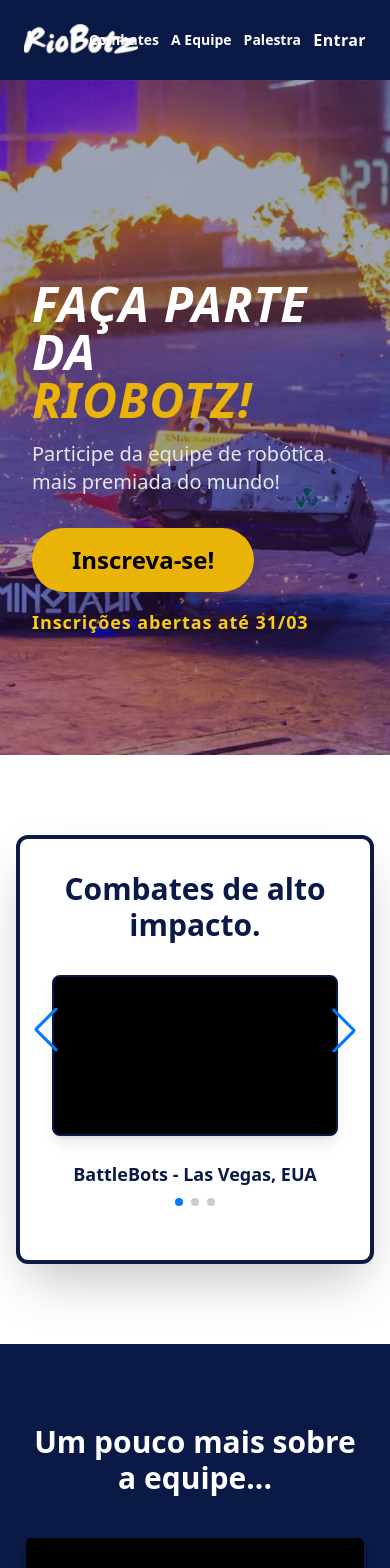
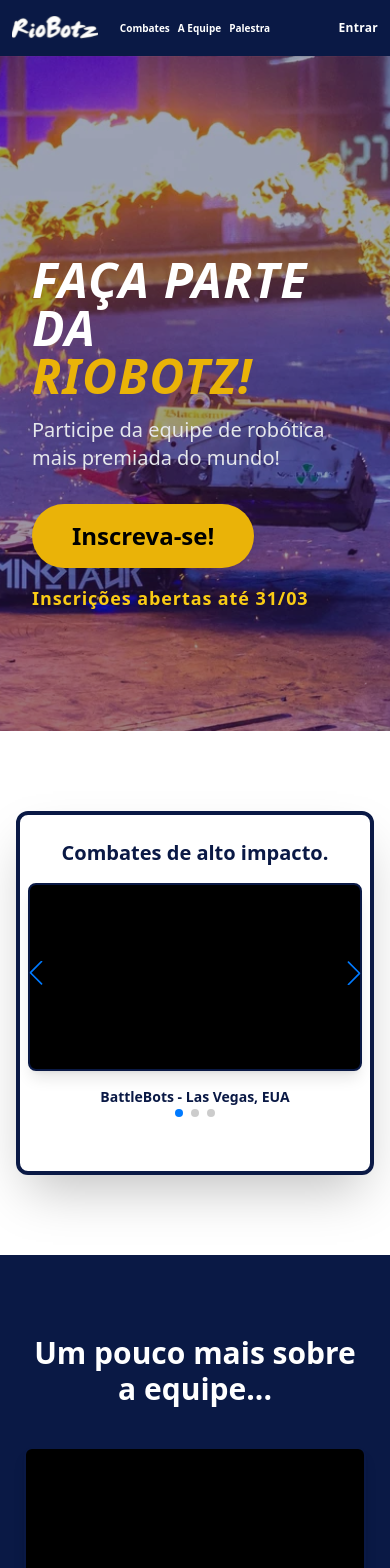
Before and after one commit to thadeu-ct/processo-seletivo-riobotz, a React (Vite) app: page / in a window 390 px wide. Shown: the top 1568 px of the page. Built offline with nearby package versions, Linux system fonts and the light colour scheme; no server answers.

Commit message:
manutenção mobile

```diff
--- a/src/components/Header.jsx
+++ b/src/components/Header.jsx
@@ -3,16 +3,16 @@ import LogoRioBotz from "../assets/logo-riobotz.svg";
 
 function Header({ children, logoLink = "/" }) {
   return (
-    <header className="flex justify-between items-center px-6 py-6 bg-[#0a1945] relative z-50">
-      <Link to={logoLink}>
+    <header className="flex justify-between items-center px-3 sm:px-6 py-4 sm:py-6 bg-[#0a1945] relative z-50">
+      <Link to={logoLink} className="z-10">
         <img
           src={LogoRioBotz}
           alt="Logo RioBotz"
-          className="h-8 md:h-10 hover:scale-105 transition-transform"
+          className="h-6 sm:h-8 md:h-10 hover:scale-105 transition-transform"
         />
       </Link>
 
-      <div className="flex items-center">{children}</div>
+      <div className="flex items-center z-10">{children}</div>
     </header>
   );
 }
--- a/src/components/PublicHeader.jsx
+++ b/src/components/PublicHeader.jsx
@@ -4,7 +4,7 @@ import Header from "./Header";
 function PublicHeader() {
   return (
     <Header logoLink="/">
-      <nav className="flex absolute left-1/2 transform -translate-x-1/2 items-center gap-3 md:gap-10 text-white font-bold text-sm md:text-base whitespace-nowrap">
+      <nav className="flex absolute left-1/2 transform -translate-x-1/2 items-center gap-2 sm:gap-4 md:gap-10 text-white font-bold text-[10px] sm:text-sm md:text-base whitespace-nowrap">
         <a href="#combates" className="hover:text-yellow-400 transition-colors">
           Combates
         </a>
@@ -18,7 +18,7 @@ function PublicHeader() {
       <div className="flex items-center">
         <Link
           to="/login"
-          className="text-white font-extrabold text-base md:text-xl tracking-wide hover:text-yellow-400 transition-colors"
+          className="text-white font-extrabold text-xs sm:text-sm md:text-xl tracking-wide hover:text-yellow-400 transition-colors"
         >
           Entrar
         </Link>
--- a/src/features/CombatCarousel.jsx
+++ b/src/features/CombatCarousel.jsx
@@ -13,21 +13,21 @@ const combatVideos = [
     id: 1,
     title: "Combates de alto impacto.",
     location: "BattleBots - Las Vegas, EUA",
-    videoId: "GkbAcwYix7I", //https://www.youtube.com/watch?v=GkbAcwYix7I
+    videoId: "GkbAcwYix7I",
     startSeconds: 0,
   },
   {
     id: 2,
     title: "Em competições internacionais.",
     location: "NHRL - Norwalk, EUA",
-    videoId: "fqgrigHtMI4", // https://www.youtube.com/live/fqgrigHtMI4?si=HBtOuM7IEqZ1B9ec&t=13266
+    videoId: "fqgrigHtMI4",
     startSeconds: 13266,
   },
   {
     id: 3,
     title: "Por todo o Brasil.",
     location: "Bots Fight Club - São Paulo, Brasil",
-    videoId: "OF76Ie9mRQc", // https://www.youtube.com/live/OF76Ie9mRQc?si=4DBKXISI0IMV-I5s&t=29442
+    videoId: "OF76Ie9mRQc",
     startSeconds: 29442,
   },
 ];
@@ -55,12 +55,18 @@ function CombatCarousel() {
             pagination={{ clickable: true }}
             loop={true}
             onSwiper={(swiper) => setSwiperInstance(swiper)}
-            className="w-full h-full"
+            // A mágica do padding nas laterais:
+            className="w-full h-full px-10 md:px-16"
+            // Diminuindo o tamanho da seta nativa do Swiper:
+            style={{
+              "--swiper-navigation-size": "24px",
+            }}
           >
             {combatVideos.map((video) => (
               <SwiperSlide key={video.id}>
-                <div className="flex flex-col items-center justify-center p-8 text-center h-full">
-                  <h2 className="text-3xl md:text-4xl font-extrabold text-[#0a1945] mb-8">
+                {/* Reduzi o padding interno no mobile e o tamanho do título */}
+                <div className="flex flex-col items-center justify-center px-2 py-6 md:p-8 text-center h-full">
+                  <h2 className="text-xl sm:text-2xl md:text-4xl font-extrabold text-[#0a1945] mb-4 md:mb-8">
                     {video.title}
                   </h2>
 
@@ -71,7 +77,7 @@ function CombatCarousel() {
                     className="max-w-4xl"
                   />
 
-                  <p className="mt-6 text-[#0a1945] font-bold text-lg">
+                  <p className="mt-4 md:mt-6 text-[#0a1945] font-bold text-sm md:text-lg">
                     {video.location}
                   </p>
                 </div>
```
